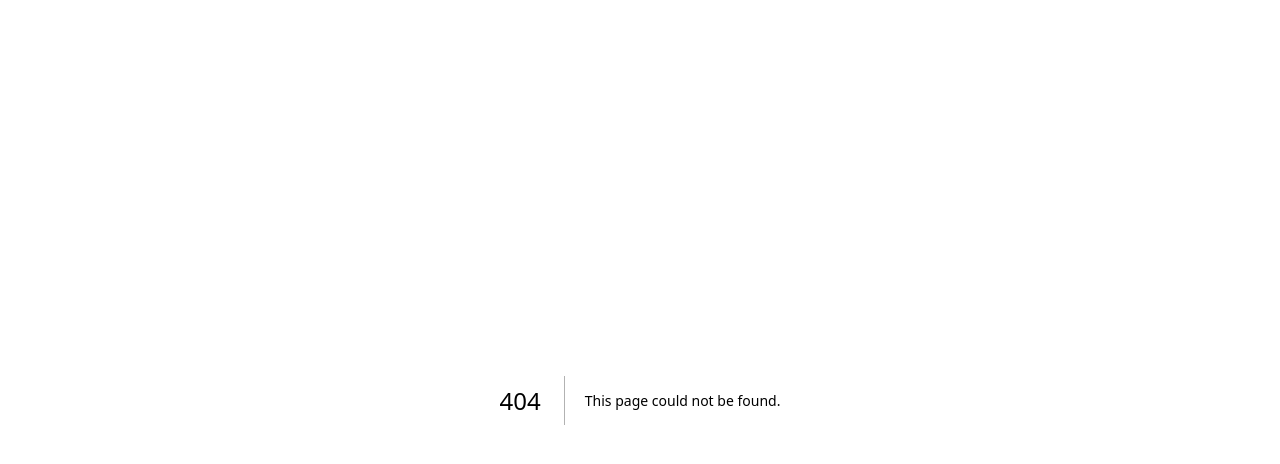
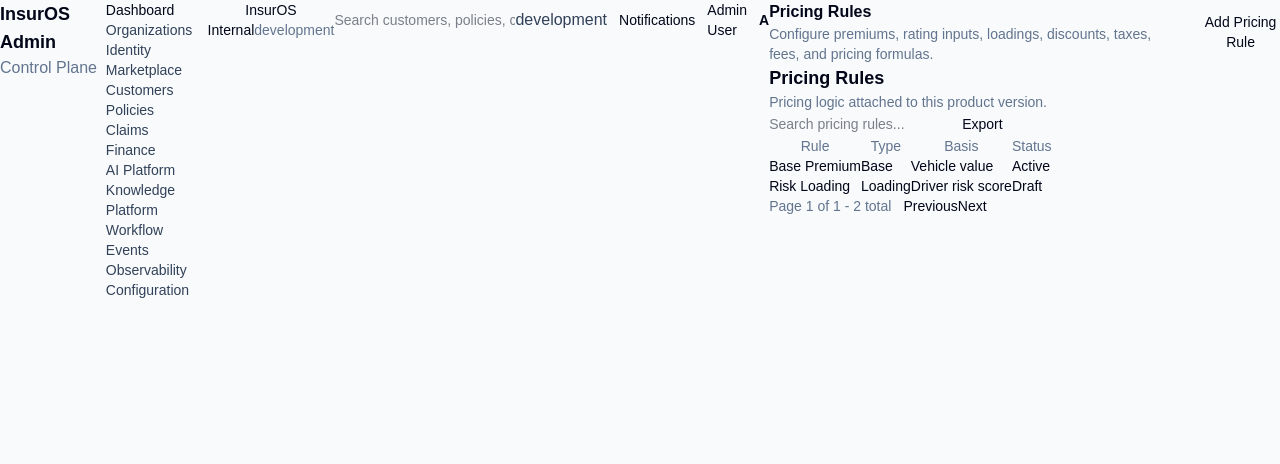
Before and after one commit to Bucrepinfo-lab/InsurOS, a Next.js app in the folder apps/admin/: page /dashboard/marketplace/1/pricing in a window 1280 px wide. Before the commit this address had no page. Shown: the top 464 px of the page. Built offline with nearby package versions, Linux system fonts and the light colour scheme; no server answers.

Commit message:
feat(marketplace): add pricing rules foundation

```diff
--- /dev/null
+++ b/apps/admin/src/app/dashboard/marketplace/[productId]/pricing/page.tsx
@@ -0,0 +1,66 @@
+import {
+  Badge,
+  Button,
+  DomainEntityList,
+  DomainModulePage,
+  type DataTableColumn
+} from '@insuros/ui';
+
+type PricingRuleRow = {
+  name: string;
+  type: string;
+  basis: string;
+  status: string;
+};
+
+const pricingRules: PricingRuleRow[] = [
+  {
+    name: 'Base Premium',
+    type: 'Base',
+    basis: 'Vehicle value',
+    status: 'Active'
+  },
+  {
+    name: 'Risk Loading',
+    type: 'Loading',
+    basis: 'Driver risk score',
+    status: 'Draft'
+  }
+];
+
+const columns: DataTableColumn<PricingRuleRow>[] = [
+  { key: 'name', header: 'Rule' },
+  { key: 'type', header: 'Type' },
+  { key: 'basis', header: 'Basis' },
+  {
+    key: 'status',
+    header: 'Status',
+    render: (row) => (
+      <Badge tone={row.status === 'Active' ? 'success' : 'warning'}>
+        {row.status}
+      </Badge>
+    )
+  }
+];
+
+export default function ProductPricingPage() {
+  return (
+    <DomainModulePage
+      title='Pricing Rules'
+      description='Configure premiums, rating inputs, loadings, discounts, taxes, fees, and pricing formulas.'
+      actions={<Button>Add Pricing Rule</Button>}
+    >
+      <DomainEntityList
+        title='Pricing Rules'
+        description='Pricing logic attached to this product version.'
+        searchPlaceholder='Search pricing rules...'
+        columns={columns}
+        data={pricingRules}
+        emptyTitle='No pricing rules'
+        emptyDescription='Add the first pricing rule for this product.'
+        emptyAction={<Button>Add Pricing Rule</Button>}
+        actions={<Button variant='secondary'>Export</Button>}
+      />
+    </DomainModulePage>
+  );
+}
```
